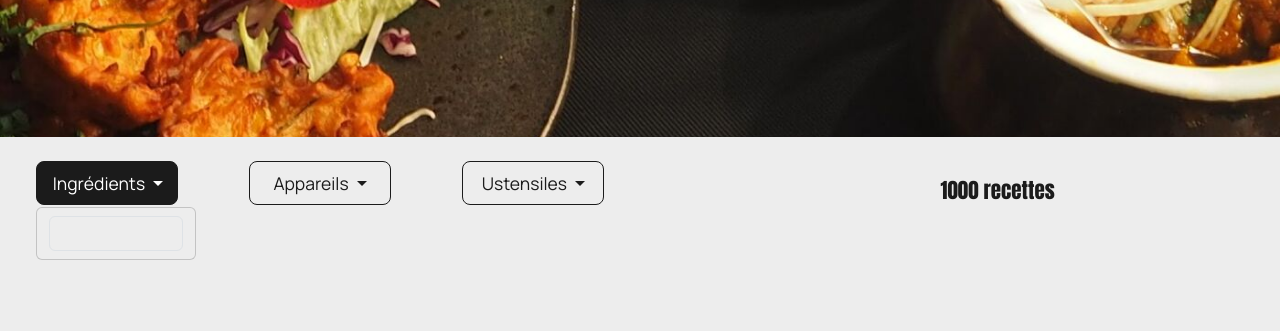
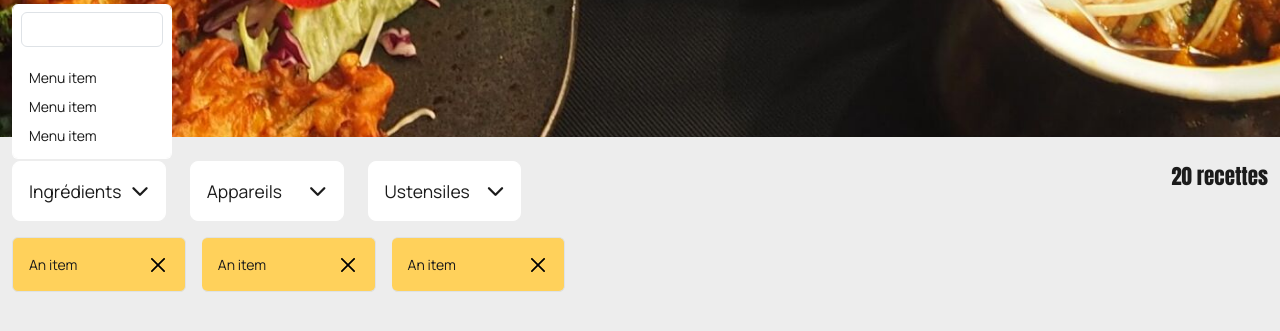
Before and after one commit to csocrate/Search-algorithms, a website: page index.html in a window 1280 px wide. Both pictures are taken after a click on the button "Ingrédients". Shown: the part 423-754 px from the top of the page. Drawn offline with nearby package versions, Linux system fonts and the light colour scheme.

Commit message:
Update filter boxes with search input and icon + add filtered tags

```diff
--- a/assets/scss/custom/_utilities.scss
+++ b/assets/scss/custom/_utilities.scss
@@ -15,6 +15,7 @@ $utilities: (
       50: 50%,
       75: 75%,
       85: 85%,
+      90: 90%,
       100: 100%,
       auto: auto
     )
--- a/assets/scss/custom/_variables.scss
+++ b/assets/scss/custom/_variables.scss
@@ -13,6 +13,15 @@ $container-max-widths: (
   xxl: 1440px
 );
 
+//== position-map ==
+$position-values: (
+  0: 0,
+  5: 5%,
+  35: 35%,
+  50: 50%,
+  100: 100%
+);
+
 //== Font ==
 $font-family-sans-serif: 'Manrope', sans-serif;
 $font-family-monospace:  'Anton', sans-serif;
@@ -20,6 +29,9 @@ $font-size-base:         .875rem;
 
 //== Heading ==
 $headings-line-height:   1.5;
+
+//== Close button ==
+$btn-close-opacity: 1;
 
 /**
   * Colors
--- a/index.html
+++ b/index.html
@@ -37,7 +37,7 @@
               du quotidien, simples et délicieuses
             </span>
           </h1>
-          <form action="#" class="position-relative d-flex align-items-center w-100">
+          <form action="#" role="search" class="position-relative d-flex align-items-center w-100">
             <label
               for="recipes_search"
               class="position-absolute end-0 me-2 p-3 btn btn-secondary btn-outline-primary">
@@ -47,6 +47,7 @@
             </label>
             <input
               id="recipes_search"
+              name="recipes_search"
               class="form-control form-control-lg fs-6 ps-4 p-4 text-tertiary bg-white"
               type="search"
               placeholder="Rechercher une recette, un ingrédient..."
@@ -69,67 +70,126 @@
             alt="">
         </div>
       </div>
-    </section>
-    <section class="filters">
+    </section> <!-- End Banner section -->
+    <!-- Recipes wrapper section -->
+    <section class="recipes-wrapper">
       <div class="container-xxl py-4">
-        <div class="row d-flex align-items-center">
+        <div class="row d-flex align-items-center mb-5">
+          <!-- Filters -->
+          <div class="col-10">
+            <!-- Custom select boxes -->
+            <div class="row">
+              <!-- Ingredients dropdown -->
               <div class="col-12 col-md-4 col-lg-2">
-            <div class="input-group mb-3">
+                <div class="position-relative mb-3 ">
                   <button
-                class="btn btn-outline-secondary btn-lg dropdown-toggle w-75 m-auto"
+                    class="btn btn-lg d-flex justify-content-between w-100 py-3 border-white bg-white"
+                    data-bs-toggle="dropdown"
+                    role="combobox"
+                    aria-haspopup="listbox"
+                    aria-expanded="false"
+                    aria-controls="ingredients_list"
+                    aria-label="Trier par ingrédient">
+                      Ingrédients
+                      <span class="fa-solid fa-chevron-down mt-1" aria-hidden="true"></span>
+                  </button>
+                  <ul id="ingredients_list" class="dropdown-menu w-100 m-auto border-top-0 bg-white border-white">
+                    <li class="display-inline pb-3">
+                      <input
+                      type="search"
+                      class="form-control w-90 mx-auto bg-white"
+                      aria-label="Text input with dropdown button">
+                    </li>
+                    <li><a class="dropdown-item" href="#">Menu item</a></li>
+                    <li><a class="dropdown-item" href="#">Menu item</a></li>
+                    <li><a class="dropdown-item" href="#">Menu item</a></li>
+                  </ul>
+                </div>
+              </div>  <!-- End Ingredients dropdown -->
+              <!-- Devices dropdown -->
+              <div class="col-12 col-md-4 col-lg-2">
+                <div class="position-relative mb-3 ">
+                  <button
+                    class="btn btn-lg d-flex justify-content-between w-100 py-3 border-white bg-white"
                     type="button"
                     data-bs-toggle="dropdown"
-                aria-expanded="false">
-                  Ingrédients
+                    role="combobox"
+                    aria-haspopup="listbox"
+                    aria-expanded="false"
+                    aria-controls="devices_list"
+                    aria-label="Trier par appareil">
+                      Appareils
+                      <span class="fa-solid fa-chevron-down mt-1" aria-hidden="true"></span>
                   </button>
-              <ul class="dropdown-menu w-75 m-auto">
+                  <ul id="devices_list" class="dropdown-menu w-100 m-auto border-top-0 bg-white border-white">
+                    <li class="display-inline pb-3">
                       <input
                       type="search"
-                class="form-control w-85 mx-auto"
+                      class="form-control w-90 mx-auto bg-white"
                       aria-label="Text input with dropdown button">
+                    </li>
+                    <li><a class="dropdown-item" href="#">Menu item</a></li>
+                    <li><a class="dropdown-item" href="#">Menu item</a></li>
+                    <li><a class="dropdown-item" href="#">Menu item</a></li>
                   </ul>
                 </div>
-          </div>
+              </div> <!-- End Devices dropdown -->
+              <!-- Tools dropdown -->
               <div class="col-12 col-md-4 col-lg-2">
-            <div class="input-group mb-3">
+                <div class="position-relative mb-3 ">
                   <button
-                class="btn btn-outline-secondary btn-lg dropdown-toggle w-75 m-auto"
+                    class="btn btn-lg d-flex justify-content-between w-100 py-3 border-white bg-white"
                     type="button"
                     data-bs-toggle="dropdown"
-                aria-expanded="false">
-                  Appareils
+                    role="combobox"
+                    aria-haspopup="listbox"
+                    aria-expanded="false"
+                    aria-controls="tools_list"
+                    aria-label="Trier par ustensile">
+                      Ustensiles
+                      <span class="fa-solid fa-chevron-down mt-1" aria-hidden="true"></span>
                   </button>
-              <ul class="dropdown-menu w-75 m-auto">
+                  <ul id="tools_list" class="dropdown-menu w-100 m-auto border-top-0 bg-white border-white">
+                    <li class="display-inline pb-3">
                       <input
                       type="search"
-                class="form-control w-85 mx-auto"
+                      class="form-control w-90 mx-auto bg-white"
                       aria-label="Text input with dropdown button">
+                    </li>
+                    <li><a class="dropdown-item" href="#">Menu item</a></li>
+                    <li><a class="dropdown-item" href="#">Menu item</a></li>
+                    <li><a class="dropdown-item" href="#">Menu item</a></li>
                   </ul>
                 </div>
-          </div>
-          <div class="col-12 col-md-4 col-lg-2">
-            <div class="input-group mb-3">
-              <button
-                class="btn btn-outline-secondary btn-lg w-75 m-auto dropdown-toggle"
-                type="button"
-                data-bs-toggle="dropdown"
-                aria-expanded="false">
-                  Ustensiles
-              </button>
-              <ul class="dropdown-menu w-75 m-auto">
-                <input
-                  type="search"
-                  class="form-control w-85 mx-auto"
-                  aria-label="Text input with dropdown button">
+              </div> <!-- End Tools dropdown -->
+            </div> <!-- End Custom select boxes -->
+            <!-- Filtered tags -->
+            <div class="row">
+              <div class="col-12">
+                <ul class="list-group list-group-horizontal d-flex flex-wrap gap-3">
+                  <li class="list-group-item d-flex justify-content-between flex-wrap align-items-center rounded col-6 col-md-3 col-lg-2 py-3 bg-primary">
+                    An item
+                    <button type="button" class="btn-close" aria-label="Supprimer cet ingrédient"></button>
+                  </li>
+                  <li class="list-group-item d-flex justify-content-between flex-wrap align-items-center rounded col-6 col-md-3 col-lg-2 py-3 bg-primary">
+                    An item
+                    <button type="button" class="btn-close" aria-label="Supprimer cet appareil"></button>
+                  </li>
+                  <li class="list-group-item d-flex justify-content-between flex-wrap align-items-center rounded col-6 col-md-3 col-lg-2 py-3 bg-primary">
+                    An item
+                    <button type="button" class="btn-close" aria-label="Supprimer cet ustensile"></button>
+                  </li>
                 </ul>
               </div>
-          </div>
-          <div class="col-12 col-md-12 col-lg-4 text-end font-monospace fs-4">
-            1000 recettes
+            </div> <!-- End Filtered tags -->
+          </div> <!-- End Filters -->
+          <!-- Total number of recipes -->
+          <div class="col-12 col-md-12 col-lg-2 align-self-start text-end font-monospace fs-4">
+            20 recettes
+          </div> <!-- End Total number of recipes -->
         </div>
       </div>
-      </div>
-    </section>
+    </section> <!-- End Recipes wrapper section -->
   </main>
   <script src="https://cdn.jsdelivr.net/npm/@popperjs/core@2.11.8/dist/umd/popper.min.js" integrity="sha384-I7E8VVD/ismYTF4hNIPjVp/Zjvgyol6VFvRkX/vR+Vc4jQkC+hVqc2pM8ODewa9r" crossorigin="anonymous"></script>
   <script src="https://cdn.jsdelivr.net/npm/bootstrap@5.3.0/dist/js/bootstrap.min.js" integrity="sha384-fbbOQedDUMZZ5KreZpsbe1LCZPVmfTnH7ois6mU1QK+m14rQ1l2bGBq41eYeM/fS" crossorigin="anonymous"></script>
```
Also changed, not shown: assets/css/style.css. Lines whose indentation alone changed are shown as unchanged.
